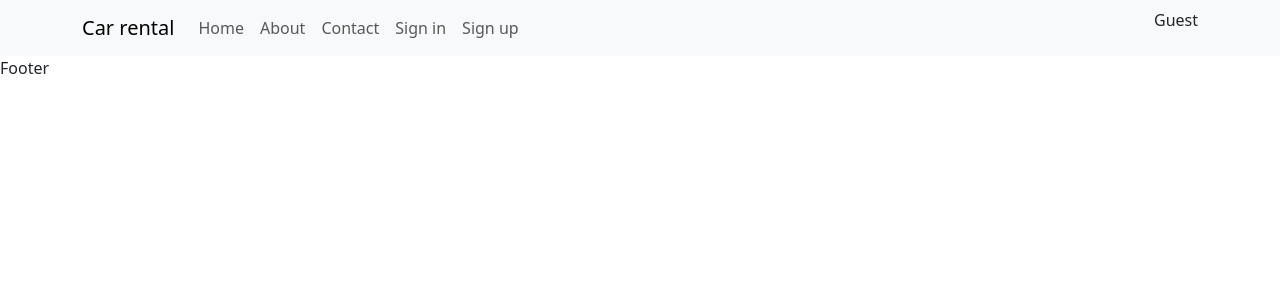
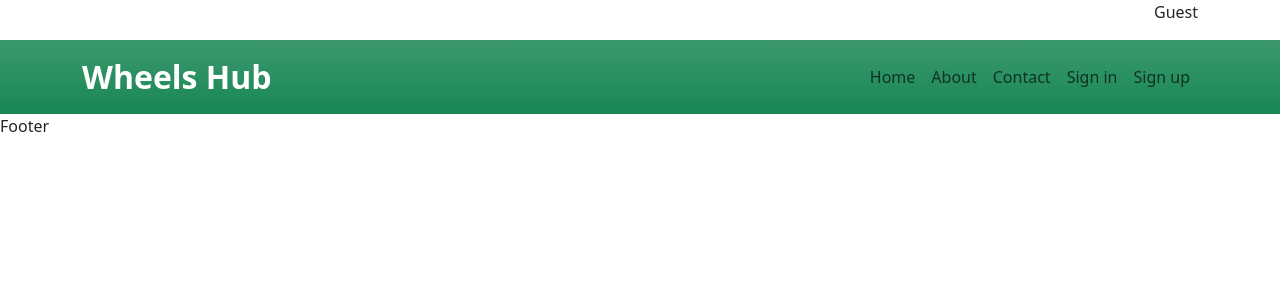
Before and after one commit to adarsh2255-buji/car-rental-app, a React (Vite) app in the folder frontend/: page / in a window 1280 px wide. Shown: the top 300 px of the page. Built offline with nearby package versions, Linux system fonts and the light colour scheme.

Commit message:
styled the header

```diff
--- a/frontend/src/components/Header.jsx
+++ b/frontend/src/components/Header.jsx
@@ -5,19 +5,18 @@ import Navbar from 'react-bootstrap/Navbar';
 import { LinkContainer} from 'react-router-bootstrap'
 import { UserContext } from '../context/UserContext';
 
-
-
-
 const Header = () => {
   const { user, logout } = useContext(UserContext)
   return (
     <>
-     <Navbar expand="lg" className="bg-body-tertiary">
+    <Container><p className='text-end'>{user ? user.username : "Guest"}</p></Container>
+     <Navbar expand="lg" className="bg-success bg-gradient">
+
       <Container>
-        <Navbar.Brand href="#home">Car rental</Navbar.Brand>
+        <Navbar.Brand href="#home" className='text-white fs-2 fw-bold'>Wheels Hub</Navbar.Brand>
         <Navbar.Toggle aria-controls="basic-navbar-nav" />
         <Navbar.Collapse id="basic-navbar-nav">
-          <Nav className="me-auto">
+          <Nav className="ms-auto">
             {user ? (
               <>
               <LinkContainer to='/home'><Nav.Link >Home</Nav.Link></LinkContainer>
@@ -25,7 +24,7 @@ const Header = () => {
               <LinkContainer to='/contact'><Nav.Link >Contact</Nav.Link></LinkContainer>
               <LinkContainer to='/signout'><Nav.Link onClick={logout}>Sign out</Nav.Link></LinkContainer>
               </>
-            ): (
+            ) : (
               <>
                 <LinkContainer to='/home'><Nav.Link >Home</Nav.Link></LinkContainer>
                 <LinkContainer to='/about'><Nav.Link >About</Nav.Link></LinkContainer>
@@ -38,7 +37,6 @@ const Header = () => {
 
           </Nav>
         </Navbar.Collapse>
-        <p>{user ? user.username : "Guest"}</p>
       </Container>
 
     </Navbar>
```
